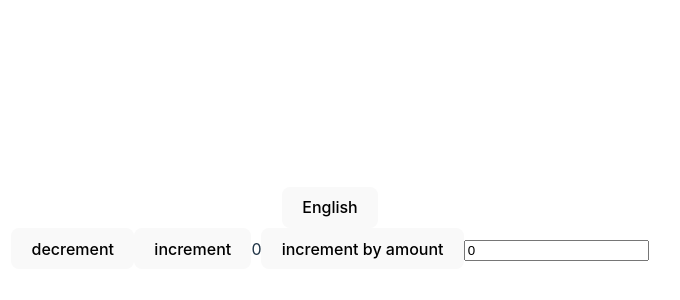
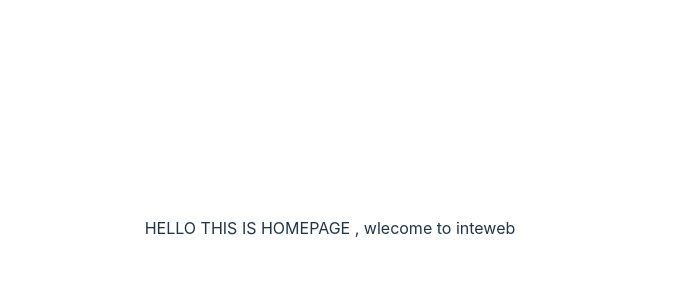
Before and after one commit to chunyukuo88/Portfolio, a React (Vite) app: page / in a window 1280 px wide. Shown: the part 172-472 px from the top of the page, without its empty margins (310-990 px from the left). Built offline with nearby package versions, Linux system fonts and the light colour scheme.

Commit message:
feat: Routes

```diff
--- a/package.json
+++ b/package.json
@@ -17,6 +17,7 @@
     "react-dom": "^18.2.0",
     "react-ga": "^3.3.1",
     "react-redux": "^8.0.5",
+    "react-router-dom": "^6.8.0",
     "redux": "^4.2.0",
     "redux-promise": "^0.6.0"
   },
--- a/src/App.jsx
+++ b/src/App.jsx
@@ -1,3 +1,4 @@
+import { BrowserRouter as Router, Routes, Route,  } from 'react-router-dom';
 import './App.css';
 import { Counter } from './features/counter/Counter.jsx';
 import { store } from './globalState/store.js';
@@ -8,11 +9,32 @@ function App() {
   return (
     <div className='App'>
       <Provider store={store}>
-        <Language />
-        <Counter/>
+        <Router>
+          <Routes>
+            <Route exact path={'/'} element={<Home />}/>
+            <Route exact path={'/counter'} element={<CounterPage />}/>
+          </Routes>
+        </Router>
       </Provider>
     </div>
   )
 }
 
+function CounterPage(){
+  return (
+    <>
+      <Language />
+      <Counter/>
+    </>
+  );
+}
+
+function Home(){
+  return (
+    <div>
+      HELLO THIS IS HOMEPAGE , wlecome to inteweb
+    </div>
+  );
+}
+
 export default App;
```
Also changed, not shown: 1 other file (tests, documents, lock files or other folders).
